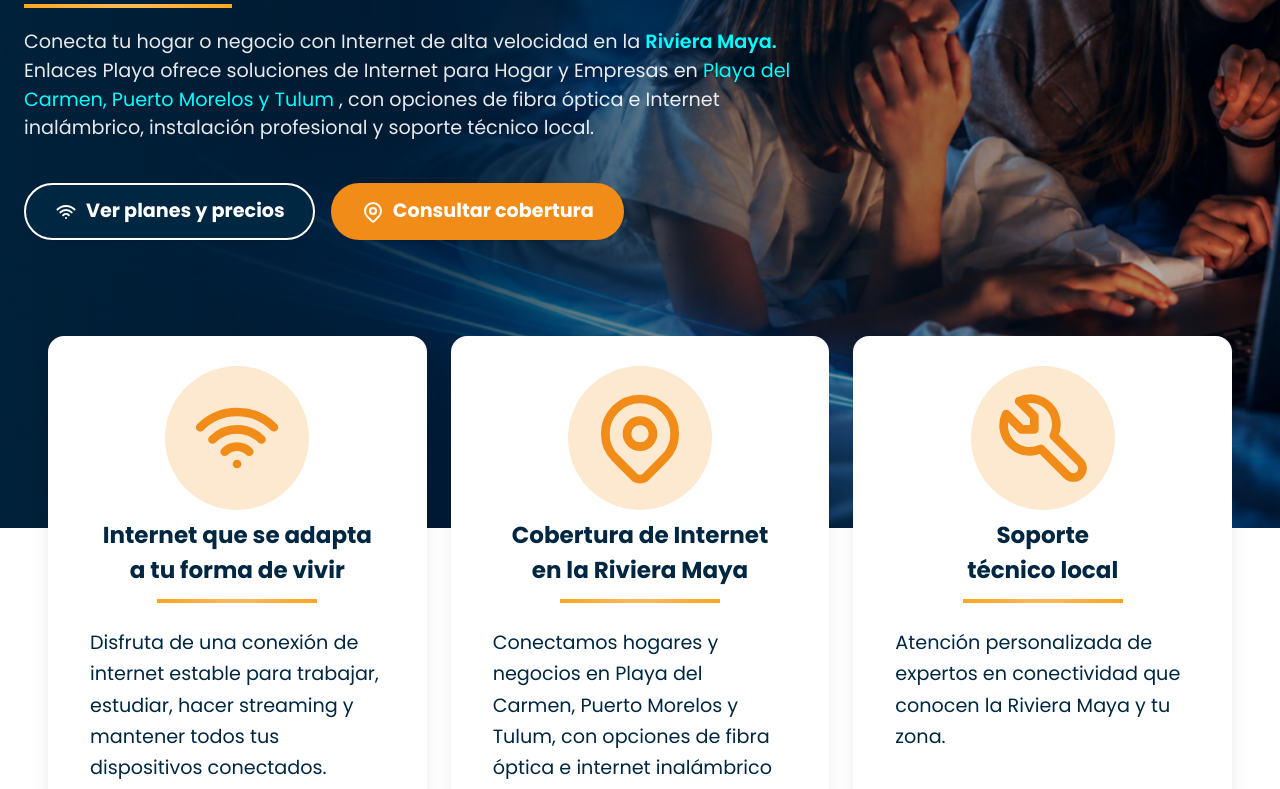
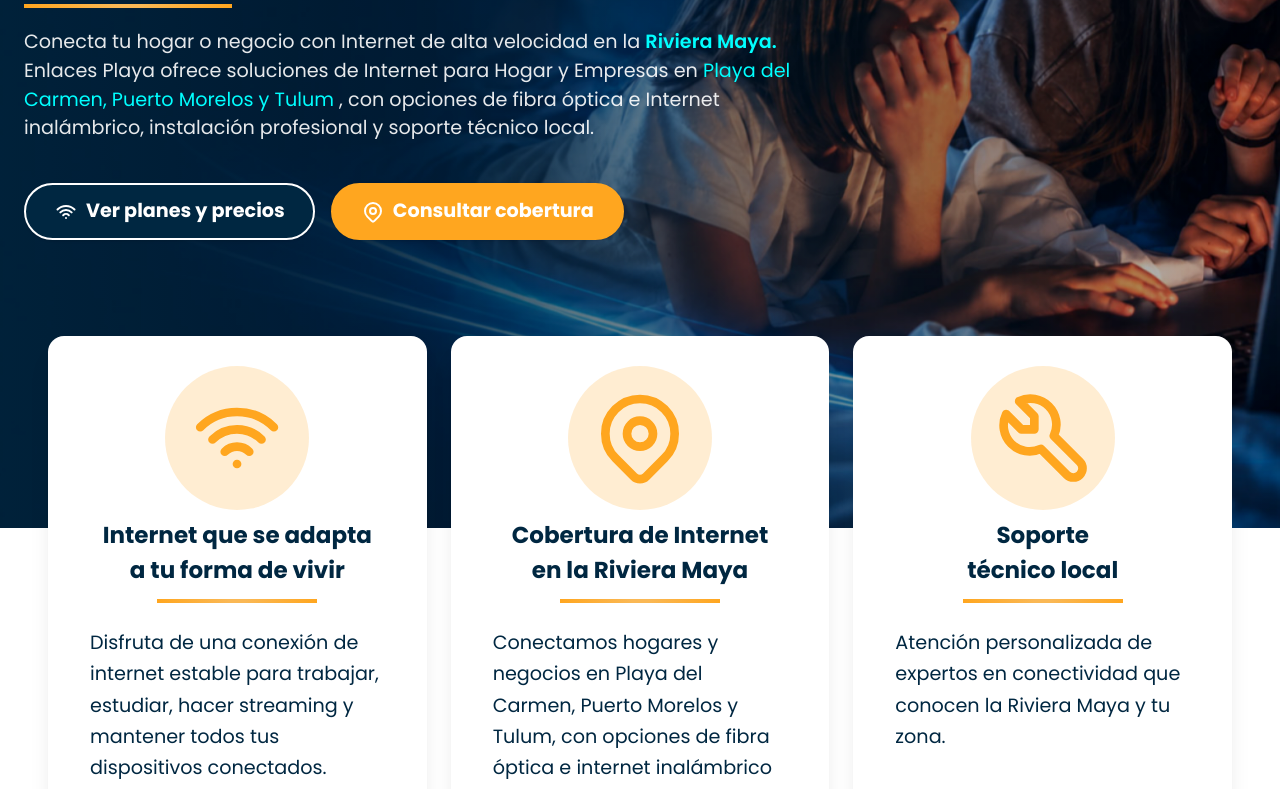
Before and after one commit to Munyaal/enlaces-website, an Astro site: page / in a window 1280 px wide. Shown: the part 392-1181 px from the top of the page. Built offline with nearby package versions, Linux system fonts and the light colour scheme; Astro itself is replaced by a stand-in of ours.

Commit message:
feat: update primary color in theme to enhance brand consistency

```diff
--- a/src/styles/global.css
+++ b/src/styles/global.css
@@ -4,7 +4,7 @@
 
 @theme inline {
   /* Brand */
-  --color-primary: #f28c18;
+  --color-primary: #ffa61f;
   --color-secondary: #002741;
   --color-accent: #00ffff;
 
```
